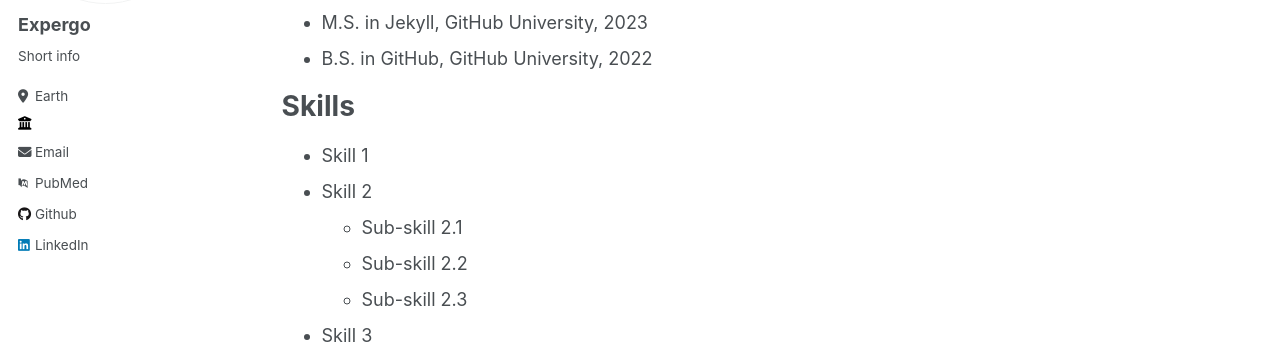
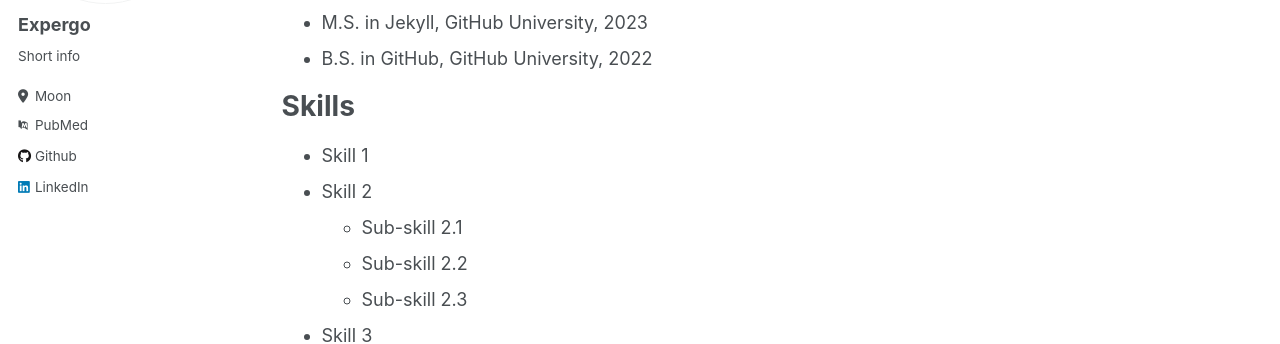
Before and after one commit to expergo-mini/expergo-mini.github.io, a Jekyll site: the page built from _pages/about.md, in a window 1280 px wide. Shown: the part 277-621 px from the top of the page. Built offline with Jekyll 4.4.1, drawn with Linux system fonts in a browser that asks for light colours; some web fonts are replaced.

Commit message:
Update _config.yml

```diff
--- a/_config.yml
+++ b/_config.yml
@@ -12,8 +12,8 @@ title                    : "Expergo-mini"
 title_separator          : "-"
 name                     : &name "Expergo"
 description              : &description "personal description"
-url                      : https://expergo-mini.github.io # the base hostname & protocol for your site e.g. "https://mmistakes.github.io"
-baseurl                  : "" # the subpath of your site, e.g. "/blog"
+url                      : https://expergo-mini.github.io
+baseurl                  : ""
 repository               : "expergo-mini/expergo-mini.github.io"
 
 # Site Author - The following control what appear as part of the author content on the side bar.
@@ -23,12 +23,12 @@ author:
   # Biographic information
   avatar           : "profile.png"
   name             : "Expergo"
-  pronouns         : ""
+  pronouns         : #
   bio              : "Short info"
-  location         : "Earth"
-  employer         : ""
-  uri              : # URL
-  email            : ""
+  location         : "Moon"
+  employer         : #
+  uri              : #
+  email            : #
 
   # Academic websites
   arxiv            : # URL - Update with the correct link to your profile
```
